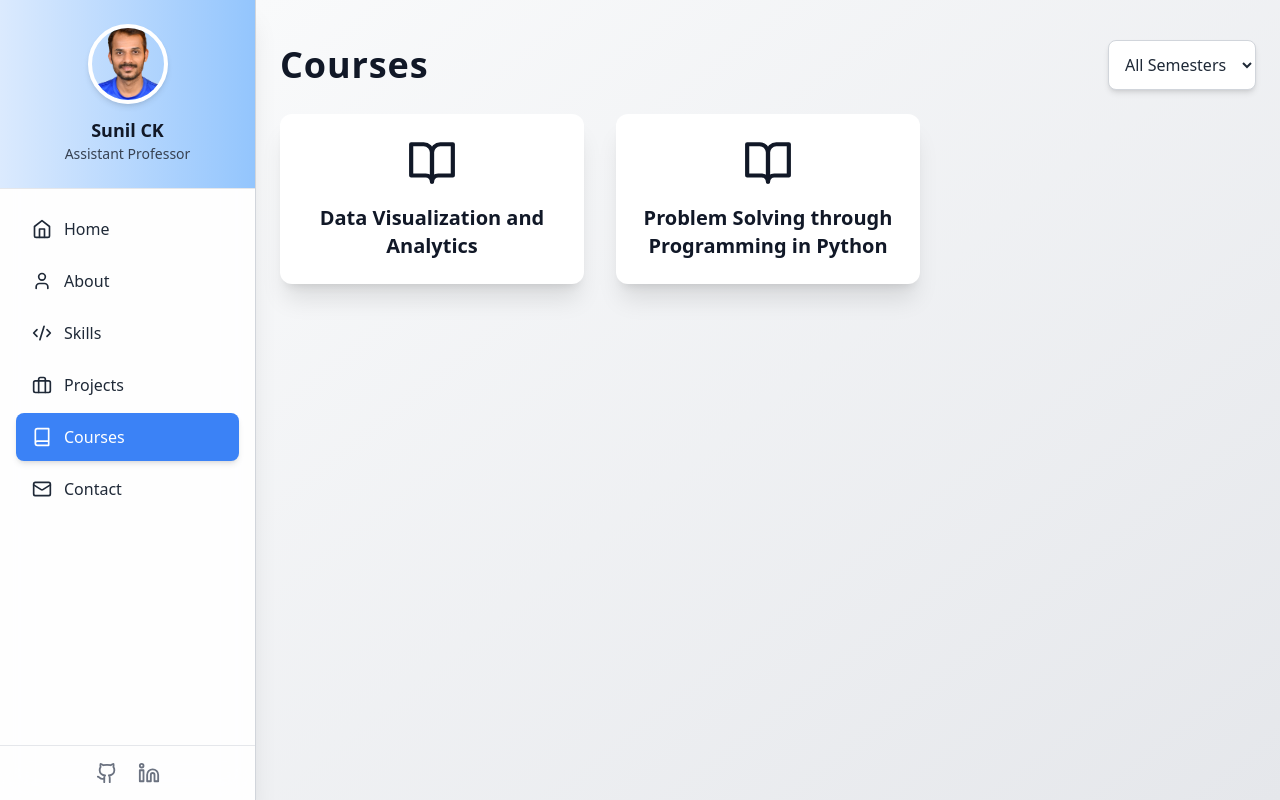
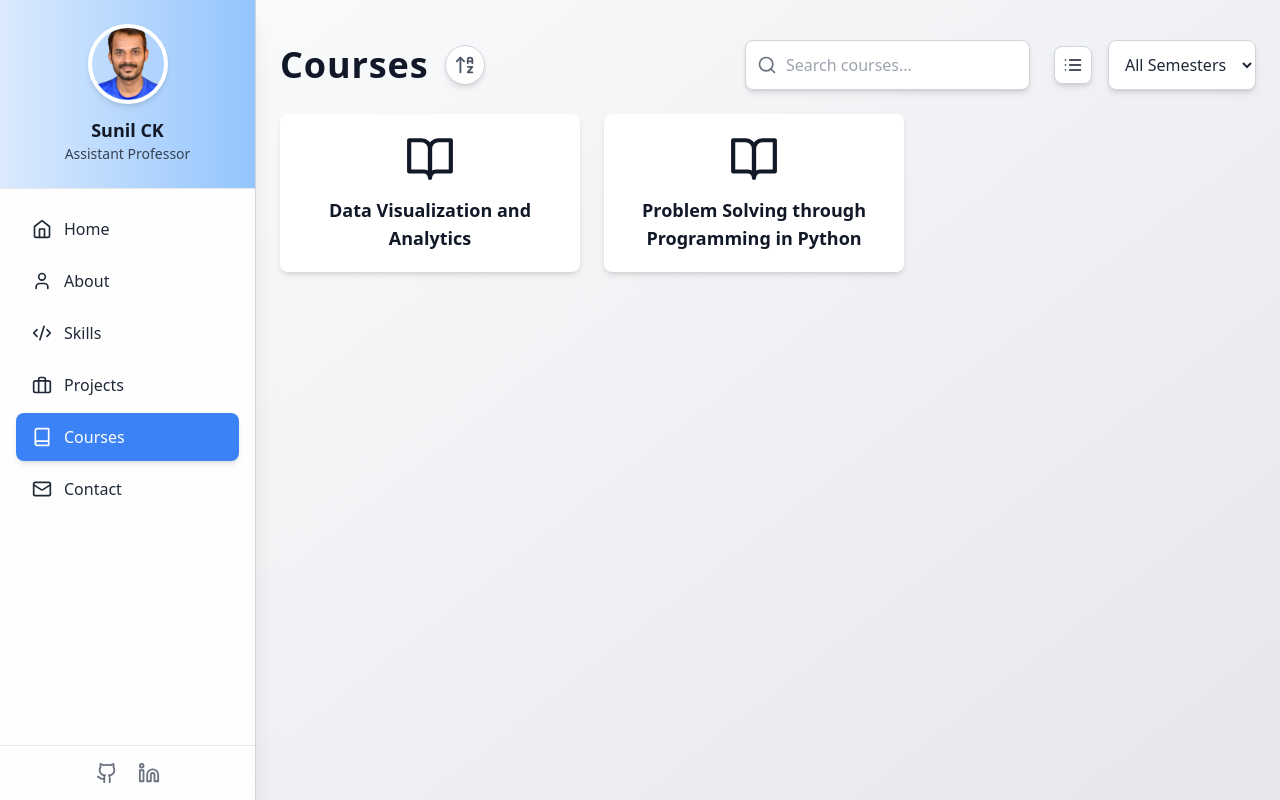
Before and after one commit to Sreeraaj45/Professor_Portfolio, a React (Vite) app: page /courses in a window 1280 px wide. Built offline with nearby package versions, Linux system fonts and the light colour scheme.

Commit message:
version 2.1

```diff
--- a/package.json
+++ b/package.json
@@ -19,7 +19,8 @@
     "react-dom": "^18.3.1",
     "react-parallax": "^3.5.1",
     "react-router-dom": "^6.22.3",
-    "react-vertical-timeline-component": "^3.5.3"
+    "react-vertical-timeline-component": "^3.5.3",
+    "styled-components": "^6.1.15"
   },
   "devDependencies": {
     "@eslint/js": "^9.9.1",
@@ -27,6 +28,7 @@
     "@types/react": "^18.3.5",
     "@types/react-dom": "^18.3.0",
     "@types/react-vertical-timeline-component": "^3.3.6",
+    "@types/styled-components": "^5.1.34",
     "@vitejs/plugin-react": "^4.3.1",
     "autoprefixer": "^10.4.18",
     "eslint": "^9.9.1",
--- a/src/pages/Courses.tsx
+++ b/src/pages/Courses.tsx
@@ -1,7 +1,6 @@
 import { useState, useEffect, useRef } from "react";
-import { BookOpen, XCircle, ExternalLink } from "lucide-react";
+import { BookOpen, XCircle, ExternalLink, LayoutGrid, List, Search, ArrowUpAZ, ArrowDownAZ } from "lucide-react";
 
-// Define Course Type
 type Course = {
   name: string;
   programme: string;
@@ -11,7 +10,6 @@ type Course = {
   driveLink: string;
 };
 
-// Sample course data
 const courses: Course[] = [
   {
     name: "Data Visualization and Analytics",
@@ -57,9 +55,14 @@ const courses: Course[] = [
 
 export default function Courses() {
   const [selectedSemester, setSelectedSemester] = useState<string>("All");
+  const [isGridView, setIsGridView] = useState<boolean>(true);
   const [isModalOpen, setIsModalOpen] = useState<boolean>(false);
-  const [selectedCourse, setSelectedCourse] = useState<Course | null>(null); // ✅ Explicitly typing as `Course | null`
+  const [selectedCourse, setSelectedCourse] = useState<Course | null>(null);
   const modalRef = useRef<HTMLDivElement>(null);
+  const [searchQuery, setSearchQuery] = useState<string>("");
+  const [isAscending, setIsAscending] = useState<boolean>(true);
+
+
 
   useEffect(() => {
     const handleOutsideClick = (event: MouseEvent) => {
@@ -75,18 +78,55 @@ export default function Courses() {
     };
   }, [isModalOpen]);
 
-  // Filter courses based on selected semester
-  const filteredCourses = selectedSemester === "All"
-    ? courses
-    : courses.filter(course => course.semester === selectedSemester);
+  const filteredCourses = courses
+  .filter(course => selectedSemester === "All" || course.semester === selectedSemester)
+  .filter(course => course.name.toLowerCase().includes(searchQuery.toLowerCase()))
+  .sort((a, b) => isAscending ? a.name.localeCompare(b.name) : b.name.localeCompare(a.name));
+
+
 
   return (
-    <div className="container mx-auto px-6 py-10 relative min-h-screen overflow-hidden bg-gradient-to-br from-gray-50 to-gray-200">
-      {/* Header & Filter */}
-      <div className="flex justify-between items-center mb-6">
-        <h1 className="text-4xl font-bold text-gray-900 tracking-wide animate-fade-in">Courses</h1>
+    <div className="container mx-auto px-6 py-10 min-h-screen bg-gradient-to-br from-gray-50 to-gray-200">
+      {/* Header, Filter, and Layout Toggle */}
+      <div className="flex justify-between items-center flex-wrap gap-4 mb-6">
+        <div className="flex items-center gap-4">
+          <h1 className="text-4xl font-bold text-gray-900 tracking-wide">Courses</h1>
+
+          {/* Styled Sorting Button */}
+          <button
+            onClick={() => setIsAscending(!isAscending)}
+            className="p-2 bg-white shadow-md rounded-full border border-gray-300 hover:bg-blue-500 hover:text-white transition-all transform hover:scale-105"
+          >
+            {isAscending ? <ArrowUpAZ size={22} className="text-gray-600 hover:text-white transition-all" />
+                        : <ArrowDownAZ size={22} className="text-gray-600 hover:text-white transition-all" />}
+          </button>
+        </div>
+
+        <div className="flex items-center gap-6">
+          {/* Search Bar */}
+          <div className="relative flex items-center">
+            <Search size={20} className="absolute left-3 text-gray-500" />
+            <input
+              type="text"
+              placeholder="Search courses..."
+              className="p-3 pl-10 border border-gray-300 rounded-lg bg-white shadow-md text-gray-800 focus:outline-none focus:ring-2 focus:ring-blue-500"
+              value={searchQuery}
+              onChange={(e) => setSearchQuery(e.target.value)}
+            />
+         </div>
+
+        <div className="flex items-center gap-4">
+          {/* Layout Toggle */}
+          <button
+            onClick={() => setIsGridView(!isGridView)}
+            className="p-2 bg-white shadow-md rounded-lg border border-gray-300 hover:bg-gray-100 transition"
+          >
+            {isGridView ? <List size={20} /> : <LayoutGrid size={20} />}
+          </button>
+
+          {/* Semester Filter */}
           <select
-          className="p-3 border border-gray-300 rounded-lg bg-white shadow-md text-gray-800 focus:outline-none focus:ring-2 focus:ring-blue-500 transition-all"
+            className="p-3 border border-gray-300 rounded-lg bg-white shadow-md text-gray-800 focus:outline-none focus:ring-2 focus:ring-blue-500"
             value={selectedSemester}
             onChange={(e) => setSelectedSemester(e.target.value)}
           >
@@ -95,18 +135,33 @@ export default function Courses() {
             <option value="Sixth">Semester 6</option>
           </select>
         </div>
+      </div>
+    </div>
 
-      {/* Course Cards */}
-      <div className="grid grid-cols-1 sm:grid-cols-2 md:grid-cols-3 gap-8">
+      {/* Course Layout (Grid / List) */}
+      <div className={`flex flex-wrap justify-center gap-6 ${isGridView ? "md:justify-start" : "flex-col"}`}>
         {filteredCourses.length > 0 ? (
           filteredCourses.map((course, index) => (
             <div
               key={index}
-              className="p-6 bg-white shadow-xl rounded-xl cursor-pointer transition-all transform hover:scale-105 hover:shadow-2xl hover:bg-gradient-to-r from-blue-100 to-blue-300 hover:text-gray-900 text-gray-900 flex flex-col items-center justify-center"
+              className={`bg-white shadow-md rounded-lg cursor-pointer transition-all transform hover:scale-105 hover:shadow-xl hover:bg-gradient-to-r from-blue-100 to-blue-300 hover:text-gray-900
+                ${isGridView ? "w-[300px] p-5 flex flex-col items-center" : "w-[90%] max-w-[950px] p-6 flex items-center justify-between"}`}
               onClick={() => { setSelectedCourse(course); setIsModalOpen(true); }}
             >
-              <BookOpen size={50} className="mb-4 transition-transform duration-300 hover:rotate-12" />
-              <h2 className="text-xl font-semibold text-center transition-colors duration-300">{course.name}</h2>
+              {/* Show Icon Only in Grid Mode */}
+              {isGridView && <BookOpen size={50} className="mb-3 transition-transform duration-300 hover:rotate-12" />}
+
+              {/* Course Name */}
+              <h2 className={`text-lg font-semibold ${isGridView ? "text-center" : "text-left text-xl"}`}>
+                {course.name}
+              </h2>
+
+              {/* Show Semester in List View Only */}
+              {!isGridView && (
+                <span className="text-gray-600 font-medium text-sm bg-gray-200 px-3 py-1 rounded-md">
+                  {course.semester} Sem
+                </span>
+              )}
             </div>
           ))
         ) : (
@@ -116,11 +171,14 @@ export default function Courses() {
 
       {/* Modal */}
       {isModalOpen && selectedCourse && (
-        <div className="fixed inset-0 flex justify-center items-center bg-black bg-opacity-40 backdrop-blur-lg p-4 animate-fade-in">
-          <div ref={modalRef} className="bg-white bg-opacity-90 backdrop-blur-xl p-6 rounded-2xl shadow-2xl max-w-2xl w-full relative scale-95 animate-scale-in border border-gray-200">
-            {/* Close Button */}
+        <div className="fixed inset-0 flex justify-center items-center bg-black bg-opacity-40 backdrop-blur-lg p-4">
+          <div
+            ref={modalRef}
+            className="bg-white p-6 rounded-2xl shadow-2xl max-w-2xl w-[90%] border border-gray-300 relative"
+          >
+            {/* Close Button (Inside the Card) */}
             <button
-              className="absolute top-4 right-4 text-gray-600 hover:text-red-500 transition-all"
+              className="absolute top-3 right-3 text-gray-600 hover:text-red-500 transition"
               onClick={() => setIsModalOpen(false)}
             >
               <XCircle size={28} />
@@ -128,7 +186,7 @@ export default function Courses() {
 
             <h2 className="text-3xl font-bold text-center text-blue-600 mb-4">{selectedCourse.name}</h2>
 
-            <div className="bg-gray-100 p-4 rounded-lg mb-4 text-gray-700">
+            <div className="bg-gray-100 p-4 rounded-lg mb-4 text-gray-700 shadow-inner">
               <p><strong>📖 Programme:</strong> {selectedCourse.programme}</p>
               <p><strong>📆 Semester:</strong> {selectedCourse.semester}</p>
               <p><strong>🎓 Credits:</strong> {selectedCourse.credits}</p>
@@ -142,21 +200,20 @@ export default function Courses() {
                   <strong className="block text-gray-900">{section.title}</strong>
                   <ul className="list-disc pl-5 text-gray-600 text-sm">
                     {section.points.map((point, i) => (
-                      <li key={i} className="hover:text-blue-500 transition-all duration-200">{point}</li>
+                      <li key={i} className="hover:text-blue-500">{point}</li>
                     ))}
                   </ul>
                 </div>
               ))}
 
               {/* Download Button */}
-              <h3 className="text-xl font-semibold mt-4 mb-2 text-gray-800">Download Materials:</h3>
               <a
                 href={selectedCourse.driveLink}
                 target="_blank"
                 rel="noopener noreferrer"
                 className="flex items-center gap-2 bg-blue-500 text-white text-sm font-medium px-4 py-2 rounded-lg shadow-md hover:bg-blue-700 transition-all transform hover:scale-105"
               >
-                <ExternalLink size={16} className="text-white" />
+                <ExternalLink size={16} />
                 Open Drive
               </a>
             </div>
```
Also changed, not shown: 1 other file (tests, documents, lock files or other folders). Lines whose indentation alone changed are shown as unchanged.
